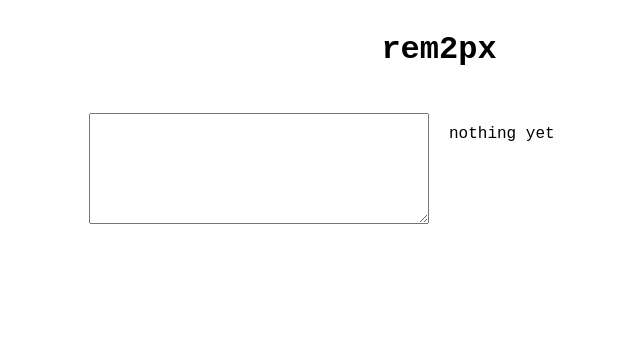
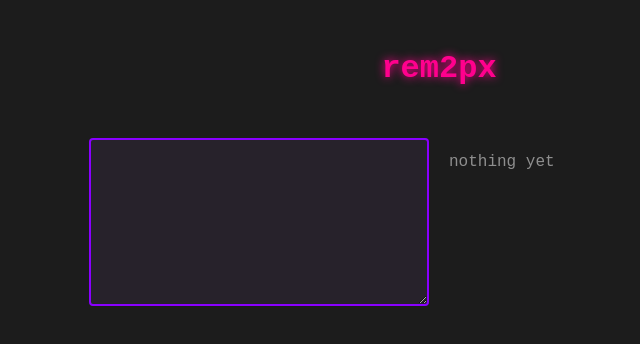
Before and after one commit to marhaupt/rem-px-converter, a SvelteKit app: page / in a window 1280 px wide. Shown: the top 344 px of the page, without its empty margins (201-841 px from the left). Built offline with nearby package versions, Linux system fonts and the light colour scheme.

Commit message:
some styling

```diff
--- /dev/null
+++ b/src/lib/styles/styles.css
@@ -0,0 +1,20 @@
+body {
+    --color-blue: #001eff;
+    --color-white: #ffffff;
+    --color-black: #1c1c1c;
+    --color-gray-dark: #27222b;
+    --color-purple: #8900ff;
+    --color-pink: #ff008d;
+    --color-pink-alpha60: hsl(327 100% 50% / 60%);
+
+    padding-block: 40px;
+    padding-inline: 10px;
+    min-height: 100dvh;
+    box-sizing: border-box;
+    background-color: var(--color-black);
+    color: var(--color-white);
+
+    @media (width < 500px) {
+        padding-block: 20px;
+    }
+}
--- /dev/null
+++ b/src/routes/+layout.svelte
@@ -0,0 +1,6 @@
+<script lang="ts">
+    import '$lib/styles/normalize.css';
+    import '$lib/styles/styles.css';
+</script>
+
+<slot />
--- a/src/routes/+page.svelte
+++ b/src/routes/+page.svelte
@@ -3,6 +3,7 @@
 
     let inputValue: string = '';
     let transformedOutput: string | undefined;
+    let copied = false;
 
     $: if (inputValue.trim().length > 0) {
         transformedOutput = transformRemToPx(inputValue);
@@ -13,8 +14,9 @@
     const copyOutput = () => {
         if (transformedOutput) {
             navigator.clipboard.writeText(transformedOutput).then(() => {
-                console.log("Copied!")
-            })
+                copied = true;
+                setTimeout(() => copied = false, 80)
+            });
         }
     };
 </script>
@@ -24,7 +26,11 @@
     <textarea bind:value={inputValue} />
     <!-- svelte-ignore a11y-click-events-have-key-events -->
     <!-- svelte-ignore a11y-no-noninteractive-element-interactions -->
-    <pre on:click={copyOutput}>{transformedOutput ?? 'nothing yet'}</pre>
+    <pre
+        on:click={copyOutput}
+        class:empty={transformedOutput === undefined}
+        class:copied
+    >{transformedOutput ?? 'nothing yet'}</pre>
 </main>
 
 <style>
@@ -33,15 +39,16 @@
         margin-bottom: 20px;
         grid-column: 1 / -1;
         text-align: center;
+        color: var(--color-pink);
+        text-shadow: 0 0 10px var(--color-pink);
 
-        @media(width < 500px) {
+        @media (width < 500px) {
             margin-bottom: 10px;
         }
     }
 
     main {
         max-width: 700px;
-        padding-top: 20px;
         margin-inline: auto;
         display: grid;
         grid-template-columns: repeat(2, minmax(0, 1fr));
@@ -49,21 +56,35 @@
         row-gap: 20px;
         font-family: monospace;
         font-size: 16px;
-        line-height: 1.4;
+        line-height: 1.8;
 
-        @media(width < 500px) {
+        @media (width < 500px) {
             grid-template-columns: minmax(0, 1fr);
         }
     }
 
     textarea {
+        position: relative;
         resize: vertical;
         field-sizing: content;
-        min-height: 4lh;
-        max-height: 8lh;
+        min-height: 5lh;
+        max-height: 10lh;
         padding: 10px 18px;
         font-size: inherit;
         line-height: inherit;
+        background-color: var(--color-gray-dark);
+        border: 2px solid var(--color-purple);
+        outline: none;
+        color: var(--color-white);
+        transition: border-color 200ms ease, box-shadow 200ms ease;
+        white-space: nowrap;
+        border-radius: 4px;
+
+        &:focus {
+            border-color: var(--color-pink);
+            box-shadow: 0 2px 16px var(--color-pink-alpha60);
+        }
+
     }
 
     pre {
@@ -71,6 +92,21 @@
         padding-block: 10px;
         max-width: 100%;
         overflow: scroll;
-        cursor: pointer;
+        transition-property: color;
+        transition-timing-function: ease-out;
+        transition-duration: 800ms;
+
+        &:not(.empty) {
+            cursor: pointer;
+        }
+
+        &.empty {
+            opacity: 0.5;
+        }
+
+        &.copied {
+            color: var(--color-pink);
+            transition-duration: 50ms;
+        }
     }
 </style>
```
Also changed, not shown: src/lib/styles/normalize.css (added).
